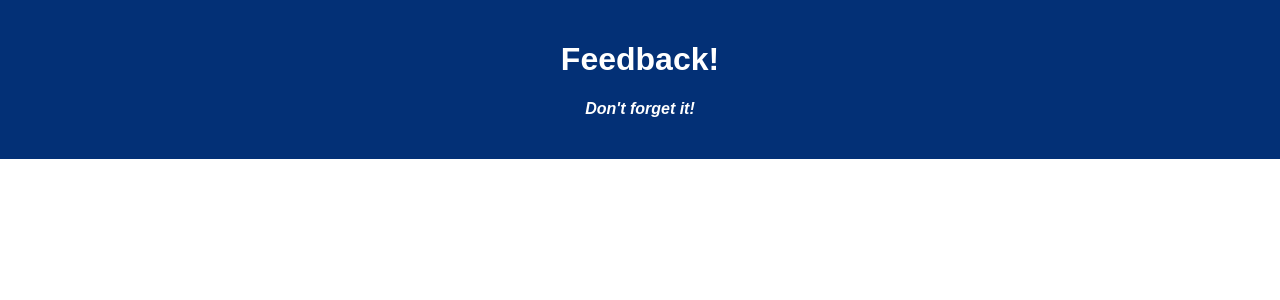
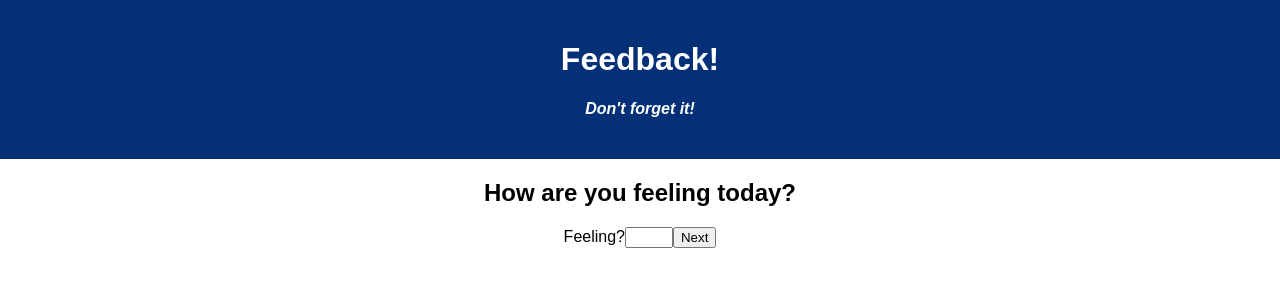
Before and after one commit to bntracy/weekend-redux-feedback-loop, a React (Vite) app: page / in a window 1280 px wide. Shown: the top 300 px of the page. Built offline with nearby package versions, Linux system fonts and the light colour scheme.

Commit message:
finished feelings page and updated routes to use slashes

```diff
--- a/src/components/App/App.jsx
+++ b/src/components/App/App.jsx
@@ -21,22 +21,22 @@ function App() {
           <Header />
           <Feeling />
         </Route>
-        <Route path="understanding">
+        <Route path="/understanding">
           <Header />
           <Understanding />
         </Route>
-        <Route path="support">
+        <Route path="/support">
           <Header />
           <Support />
         </Route>
-        <Route path="comments">
+        <Route path="/comments">
           <Header />
           <Comments />
         </Route>
-        <Route path="review">
+        <Route path="/review">
           <Review />
         </Route>
-        <Route path="thank-you">
+        <Route path="/thank-you">
           <ThankYou />
         </Route>
       </div>
--- a/src/components/Feeling/Feeling.jsx
+++ b/src/components/Feeling/Feeling.jsx
@@ -1,5 +1,35 @@
+import { useState } from 'react';
+import { useHistory } from 'react-router-dom';
+import { useDispatch } from 'react-redux';
+
 function Feeling() {
-    return <></>;
+    const [feelingInput, setFeelingInput] = useState('');
+    const dispatch = useDispatch();
+    const history = useHistory();
+
+    const handleClick = () => {
+        dispatch({
+            type: 'FEELINGNUM_STORE',
+            payload: feelingInput
+        });
+        setFeelingInput('');
+        history.push('/understanding');
+    }
+
+    return <>
+        <h2>How are you feeling today?</h2>
+        <label htmlFor="feeling-input">Feeling?</label>
+        <input
+            id="feeling-input"
+            type="number"
+            min="1"
+            max="5"
+            data-testid="input"
+            value={feelingInput}
+            onChange={event=>setFeelingInput(event.target.value)}
+        />
+        <button data-testid="next" onClick={handleClick}>Next</button>
+    </>;
 }
 
 export default Feeling;
--- a/src/store.js
+++ b/src/store.js
@@ -2,6 +2,9 @@ import { applyMiddleware, combineReducers, createStore } from 'redux';
 import logger from 'redux-logger';
 
 const feelingNum = (state = 0, action) => {
+    if (action.type === 'FEELINGNUM_STORE') {
+        return action.payload;
+    }
     return state;
 }
 
```
